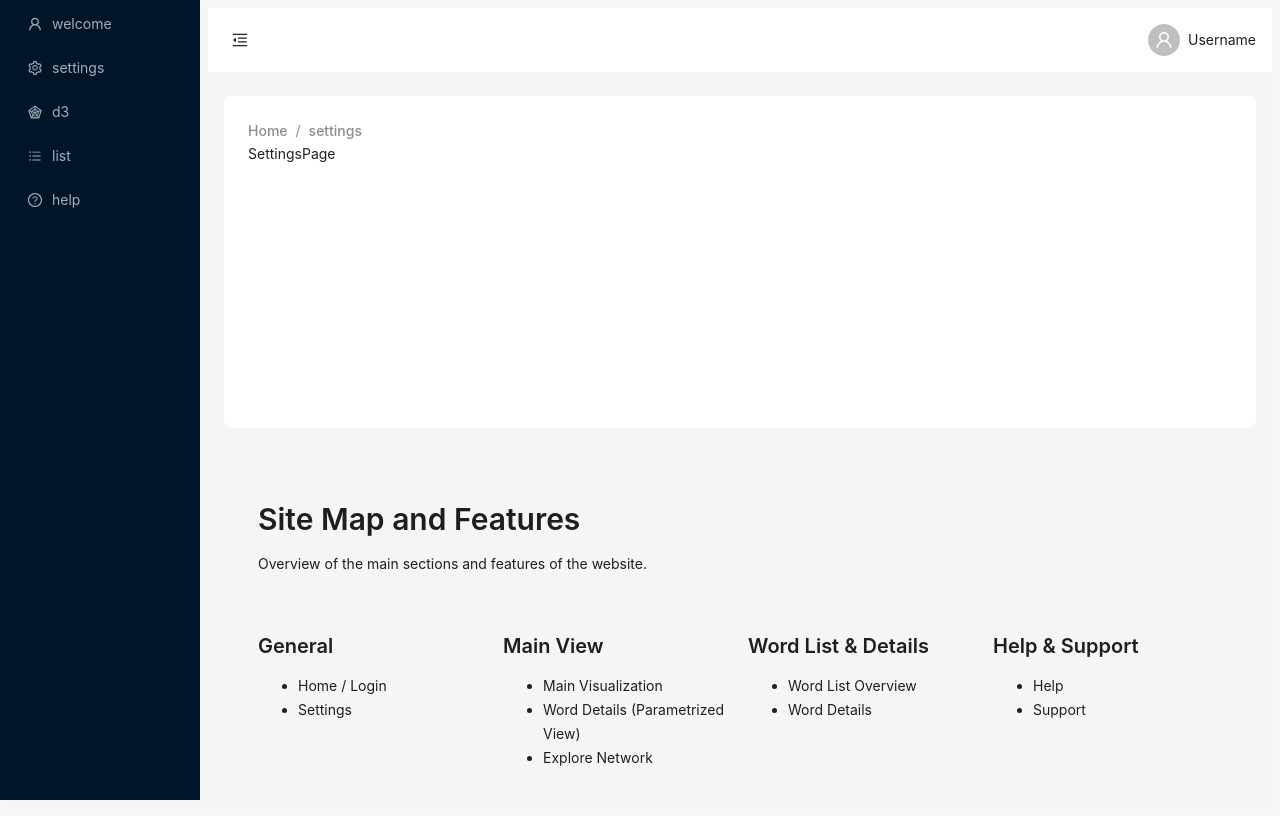
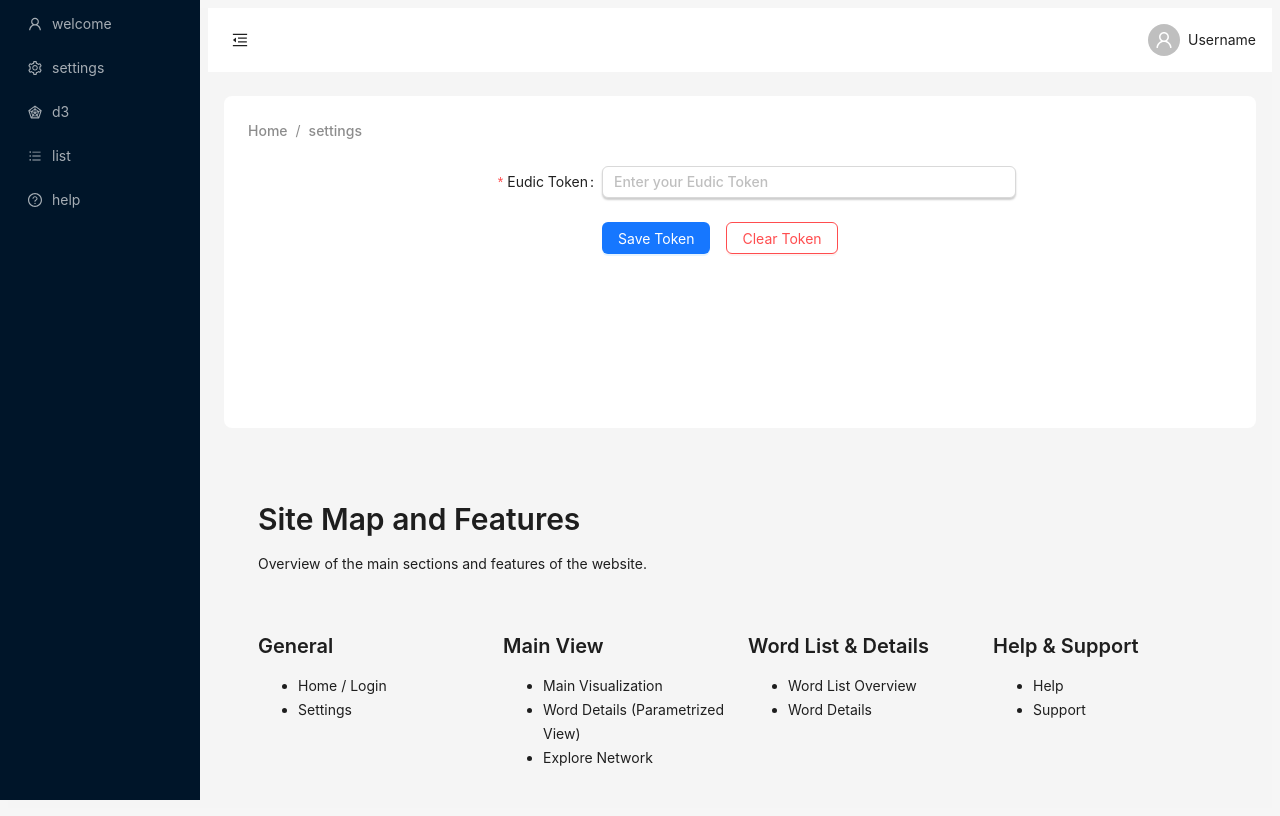
Before and after one commit to ArcMichael/neolexicon, a React (Vite) app: page /settings in a window 1280 px wide. Built offline with nearby package versions, Linux system fonts and the light colour scheme.

Commit message:
feat(app.tsx, token-contest.tsx, settings.tsx): add new context to save and remove eudictoken

```diff
--- /dev/null
+++ b/src/context/token-context.tsx
@@ -0,0 +1,63 @@
+import {
+  createContext,
+  useContext,
+  useState,
+  useEffect,
+  ReactNode,
+} from 'react';
+
+interface TokenContextProps {
+  token: string | null;
+  setToken: (token: string | null) => void;
+  removeToken: () => void;
+}
+
+const TokenContext = createContext<TokenContextProps | undefined>(undefined);
+
+export const useToken = () => {
+  const context = useContext(TokenContext);
+  if (!context) {
+    throw new Error('useToken must be used within a TokenProvider');
+  }
+  return context;
+};
+
+export const TokenProvider = ({ children }: { children: ReactNode }) => {
+  const [token, setTokenState] = useState<string | null>(() => {
+    return localStorage.getItem('eudicToken');
+  });
+
+  const setToken = (newToken: string | null) => {
+    if (newToken) {
+      localStorage.setItem('eudicToken', newToken);
+      setTokenState(newToken);
+    } else {
+      localStorage.removeItem('eudicToken');
+      setTokenState(null);
+    }
+  };
+
+  const removeToken = () => {
+    localStorage.removeItem('eudicToken');
+    setTokenState(null);
+  };
+
+  useEffect(() => {
+    const savedToken = localStorage.getItem('eudicToken');
+    if (savedToken !== null) {
+      setTokenState(savedToken);
+    }
+  }, []);
+
+  return (
+    <TokenContext.Provider
+      value={{
+        token,
+        setToken,
+        removeToken,
+      }}
+    >
+      {children}
+    </TokenContext.Provider>
+  );
+};
--- a/src/page/settings.tsx
+++ b/src/page/settings.tsx
@@ -1,6 +1,78 @@
 import React from 'react';
+import type { FormProps } from 'antd';
+import { Button, Form, Input, message, Modal, Row, Col } from 'antd';
 import WithCustomLayout from '../layout/with-custom-layout';
+import { useToken } from '../context/token-context'; // 假设你的 TokenContext 文件路径
 
-const SettingsPage: React.FC = () => <div>SettingsPage</div>;
+type FormType = {
+  token?: string;
+};
 
-export default WithCustomLayout(SettingsPage);
+const App: React.FC = () => {
+  const { setToken, removeToken, token } = useToken(); // 获取设置和移除 token 的方法
+
+  const onFinish: FormProps<FormType>['onFinish'] = values => {
+    if (values.token) {
+      setToken(values.token);
+      message.success('Token saved successfully!');
+    } else {
+      message.warning('Please enter a token.');
+    }
+  };
+
+  const onFinishFailed = (errorInfo: any) => {
+    message.error('Submit failed:', errorInfo);
+  };
+
+  const showConfirm = () => {
+    Modal.confirm({
+      title: 'Are you sure you want to clear the token?',
+      content: 'This action will remove the token from localStorage.',
+      onOk() {
+        removeToken();
+        message.success('Token cleared successfully!');
+      },
+      onCancel() {
+        message.info('Token clearing cancelled.');
+      },
+    });
+  };
+
+  return (
+    <Form
+      name='eudic-token'
+      labelCol={{ span: 6 }}
+      wrapperCol={{ span: 18 }}
+      style={{ maxWidth: 600, margin: 'auto', padding: '24px' }}
+      initialValues={{ token }}
+      onFinish={onFinish}
+      onFinishFailed={onFinishFailed}
+      autoComplete='off'
+    >
+      <Form.Item<FormType>
+        label='Eudic Token'
+        name='token'
+        rules={[{ required: true, message: 'Please input your Eudic Token!' }]}
+      >
+        <Input placeholder={token || 'Enter your Eudic Token'} />
+      </Form.Item>
+
+      <Form.Item wrapperCol={{ offset: 6, span: 18 }}>
+        <Row gutter={16}>
+          <Col>
+            <Button type='primary' htmlType='submit'>
+              Save Token
+            </Button>
+          </Col>
+          <Col>
+            <Button danger onClick={showConfirm}>
+              Clear Token
+            </Button>
+          </Col>
+        </Row>
+      </Form.Item>
+    </Form>
+  );
+};
+
+export default WithCustomLayout(App);
```
Also changed, not shown: src/App.tsx (+6 -3 lines).
